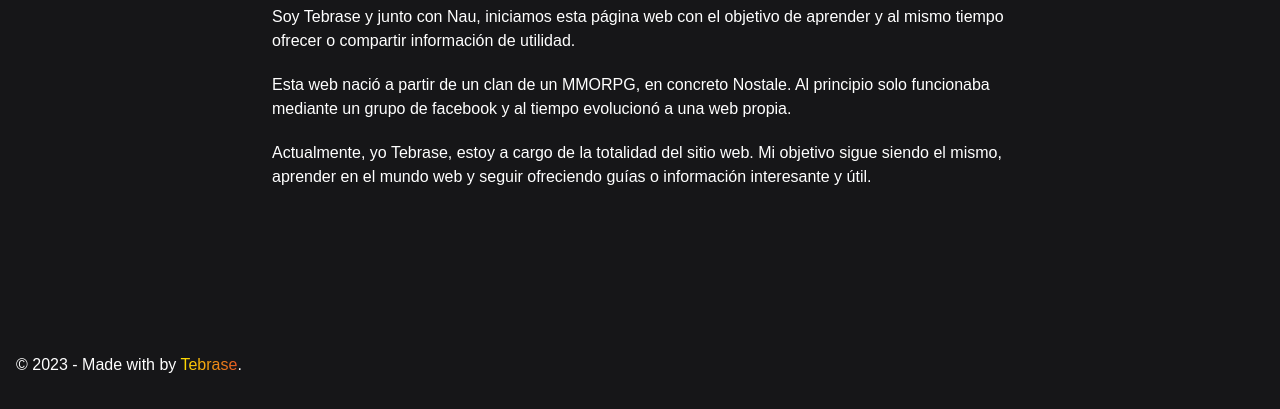
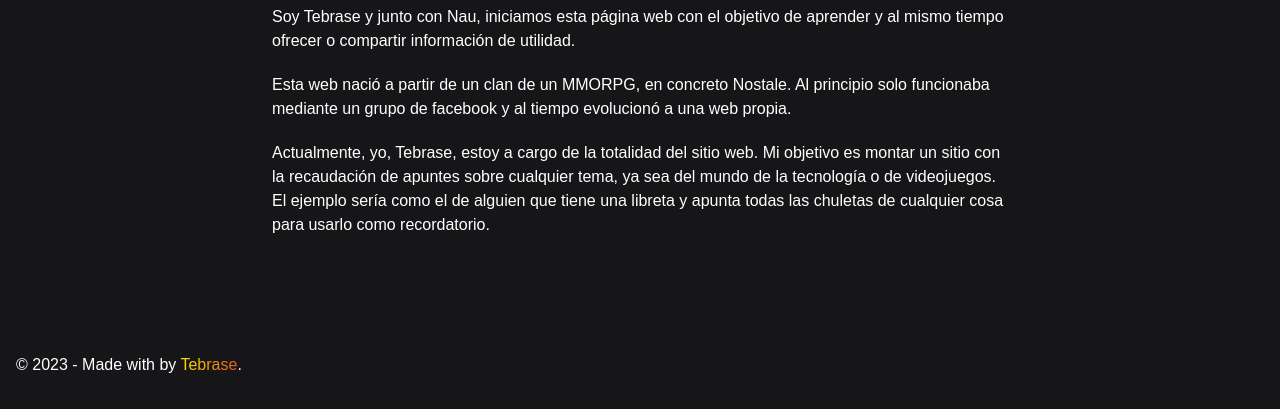
Before and after one commit to OriolGarciaFores/flaming-rage-astro, an Astro site: page /about in a window 1280 px wide. Shown: the part 590-999 px from the top of the page. Built offline with nearby package versions, Linux system fonts and the light colour scheme; Astro itself is replaced by a stand-in of ours.

Commit message:
Actualizado el descripción del about

```diff
--- a/src/pages/about.astro
+++ b/src/pages/about.astro
@@ -21,9 +21,9 @@ import BaseWeb from "../layouts/BaseWeb.astro";
             y al tiempo evolucionó a una web propia.
         </p>
         <p class="mb-5">
-            Actualmente, yo Tebrase, estoy a cargo de la totalidad del sitio
-            web. Mi objetivo sigue siendo el mismo, aprender en el mundo web y
-            seguir ofreciendo guías o información interesante y útil.
+            Actualmente, yo, Tebrase, estoy a cargo de la totalidad del sitio web.
+            Mi objetivo es montar un sitio con la recaudación de apuntes sobre cualquier tema, ya sea del mundo de la tecnología o de videojuegos.
+            El ejemplo sería como el de alguien que tiene una libreta y apunta todas las chuletas de cualquier cosa para usarlo como recordatorio.
         </p>
     </section>
 </BaseWeb>
```
